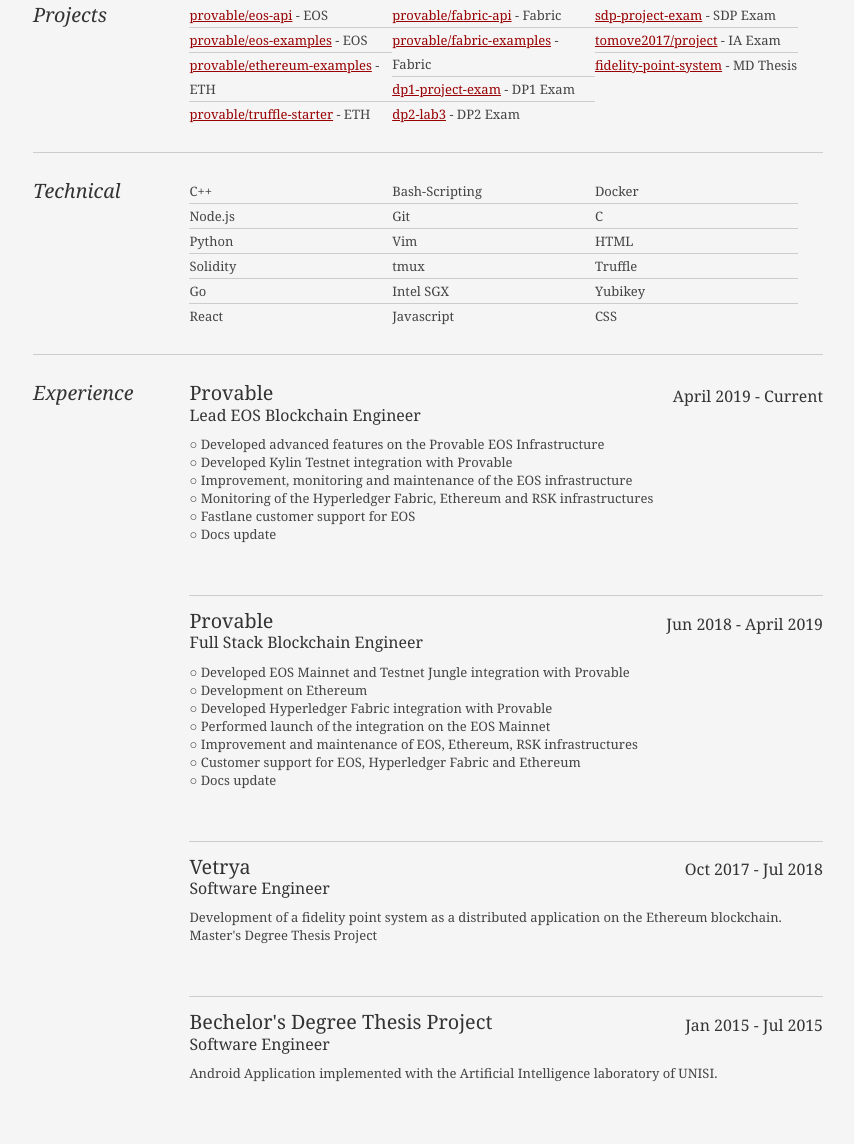
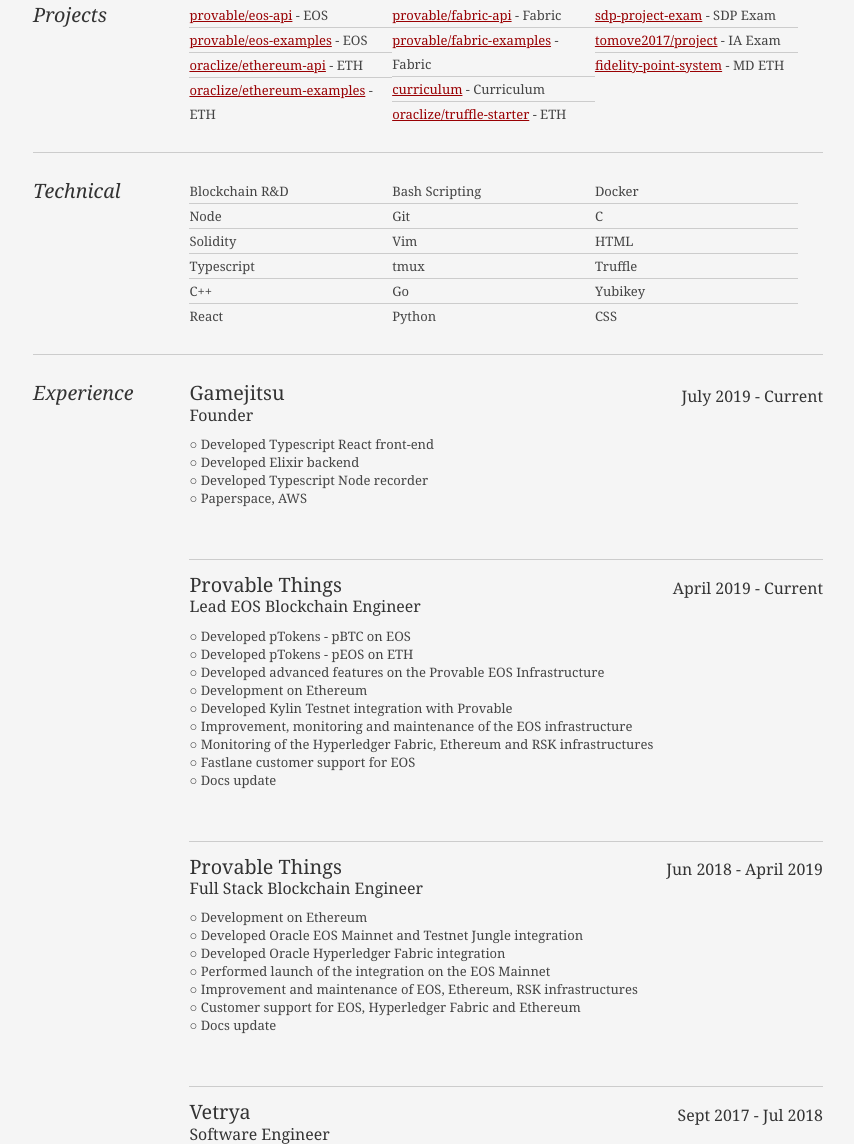
Before and after one commit to riccardopersiani/riccardopersiani.github.io, a plain HTML site: page index.html in a window 1280 px wide. Shown: the part 696-1840 px from the top of the page, without its empty margins (212-1066 px from the left). Drawn offline with Linux system fonts and the light colour scheme.

Commit message:
feat: update 20 july 2020

```diff
--- a/index.html
+++ b/index.html
@@ -88,13 +88,13 @@
                     - EOS
                       </li>
                       <li>
-                        <a href="https://github.com/provable-things/ethereum-examples"
-                          target="_blank">provable/ethereum-examples</a>
+                        <a href="https://github.com/provable-things/ethereum-api"
+                          target="_blank">oraclize/ethereum-api</a>
                     - ETH
                       </li>
                       <li class="last">
-                        <a href="https://github.com/provable-things/truffle-starter"
-                          target="_blank">provable/truffle-starter</a>
+                        <a href="https://github.com/provable-things/ethereum-examples"
+                          target="_blank">oraclize/ethereum-examples</a>
                     - ETH
                       </li>
                     </ul>
@@ -112,12 +112,13 @@
                     - Fabric
                       </li>
                       <li>
-                        <a href="https://github.com/riccardopersiani/dp1-project-exam" target="_blank">dp1-project-exam</a>
-                    - DP1 Exam
+                        <a href="https://github.com/riccardopersiani/riccardopersiani.github.io" target="_blank">curriculum</a>
+                    - Curriculum
                       </li>
                       <li class="last">
-                        <a href="https://github.com/riccardopersiani/dp2-lab3" target="_blank">dp2-lab3</a>
-                    - DP2 Exam
+                        <a href="https://github.com/provable-things/truffle-starter"
+                          target="_blank">oraclize/truffle-starter</a>
+                    - ETH
                       </li>
                     </ul>
                   </div>
@@ -134,7 +135,7 @@
                       </li>
                       <li class="last">
                         <a href="https://github.com/riccardopersiani/fidelity-points-system-thesis" target="_blank">fidelity-point-system</a>
-                        - MD Thesis
+                        - MD ETH
                       </li>
                     </ul>
                   </div>
@@ -147,20 +148,20 @@
                 </div>
                 <div class="yui-u">
                   <ul class="talent">
+                    <li>Blockchain R&D</li>
+                    <li>Node</li>
+                    <li>Solidity</li>
+                    <li>Typescript</li>
                     <li>C++</li>
-                    <li>Node.js</li>
-                    <li>Python</li>
-                    <li>Solidity</li>
-                    <li>Go</li>
                     <li class="last">React</li>
                   </ul>
                   <ul class="talent">
-                    <li>Bash-Scripting</li>
+                    <li>Bash Scripting</li>
                     <li>Git</li>
                     <li>Vim</li>
                     <li>tmux</li>
-                    <li>Intel SGX</li>
-                    <li class="last">Javascript</li>
+                    <li>Go</li>
+                    <li class="last">Python</li>
                   </ul>
                   <ul class="talent">
                     <li>Docker</li>
@@ -179,11 +180,27 @@
                 </div>
                 <div class="yui-u">
                   <div class="job">
-                    <h2>Provable</h2>
+                    <h2>Gamejitsu</h2>
+                    <h3>Founder</h3>
+                    <h4>July 2019 - Current</h4>
+                    <p>
+                    ○ Developed Typescript React front-end<br>
+                    ○ Developed Elixir backend<br>
+                    ○ Developed Typescript Node recorder<br>
+                    ○ Paperspace, AWS <br>
+                    </p>
+                  </div>
+                </div>
+                <div class="yui-u">
+                  <div class="job">
+                    <h2>Provable Things</h2>
                     <h3>Lead EOS Blockchain Engineer</h3>
                     <h4>April 2019 - Current</h4>
                     <p>
+                    ○ Developed pTokens - pBTC on EOS<br>
+                    ○ Developed pTokens - pEOS on ETH<br>
                     ○ Developed advanced features on the Provable EOS Infrastructure<br>
+                    ○ Development on Ethereum<br>
                     ○ Developed Kylin Testnet integration with Provable<br>
                     ○ Improvement, monitoring and maintenance of the EOS infrastructure<br>
                     ○ Monitoring of the Hyperledger Fabric, Ethereum and RSK infrastructures<br>
@@ -194,13 +211,13 @@
                 </div>
                 <div class="yui-u">
                   <div class="job">
-                    <h2>Provable</h2>
+                    <h2>Provable Things</h2>
                     <h3>Full Stack Blockchain Engineer</h3>
                     <h4>Jun 2018 - April 2019</h4>
                     <p>
-                    ○ Developed EOS Mainnet and Testnet Jungle integration with Provable<br>
                     ○ Development on Ethereum<br>
-                    ○ Developed Hyperledger Fabric integration with Provable<br>
+                    ○ Developed Oracle EOS Mainnet and Testnet Jungle integration<br>
+                    ○ Developed Oracle Hyperledger Fabric integration<br>
                     ○ Performed launch of the integration on the EOS Mainnet<br>
                     ○ Improvement and maintenance of EOS, Ethereum, RSK infrastructures<br>
                     ○ Customer support for EOS, Hyperledger Fabric and Ethereum<br>
@@ -212,7 +229,7 @@
                   <div class="job">
                     <h2>Vetrya</h2>
                     <h3>Software Engineer</h3>
-                    <h4>Oct 2017 - Jul 2018</h4>
+                    <h4>Sept 2017 - Jul 2018</h4>
                     <p>Development of a fidelity point system as a distributed application on the Ethereum blockchain. Master's Degree Thesis Project</p>
                   </div>
                 </div>
@@ -265,6 +282,11 @@
                   <h2>Speaker</h2>
                 </div>
                 <div class="yui-u">
+                  <div class="job">
+                    <h2>Developing Data-Rich Smart Contracts via Provable</h2>
+                    <h3>Seattle &mdash; <strong>TruffleCon 2019</strong> </h3>
+                    <h4>Aug 2019</h4>
+                  </div>
                   <div class="job">
                     <h2>Using Oraclize in your Smart Contract: from Zero to Hero</h2>
                     <h3>Portland &mdash; <strong>TruffleCon 2018</strong> </h3>
```
